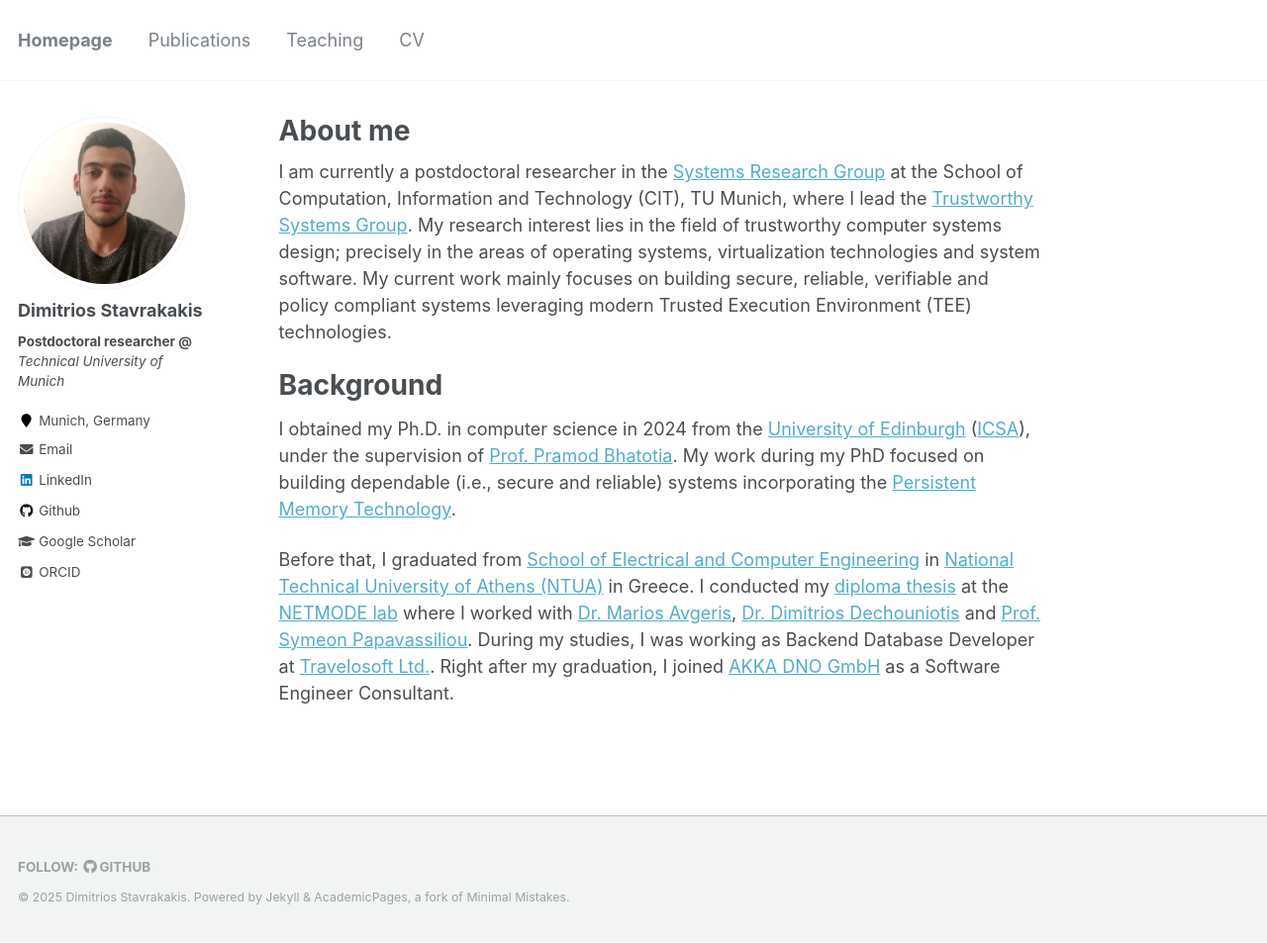
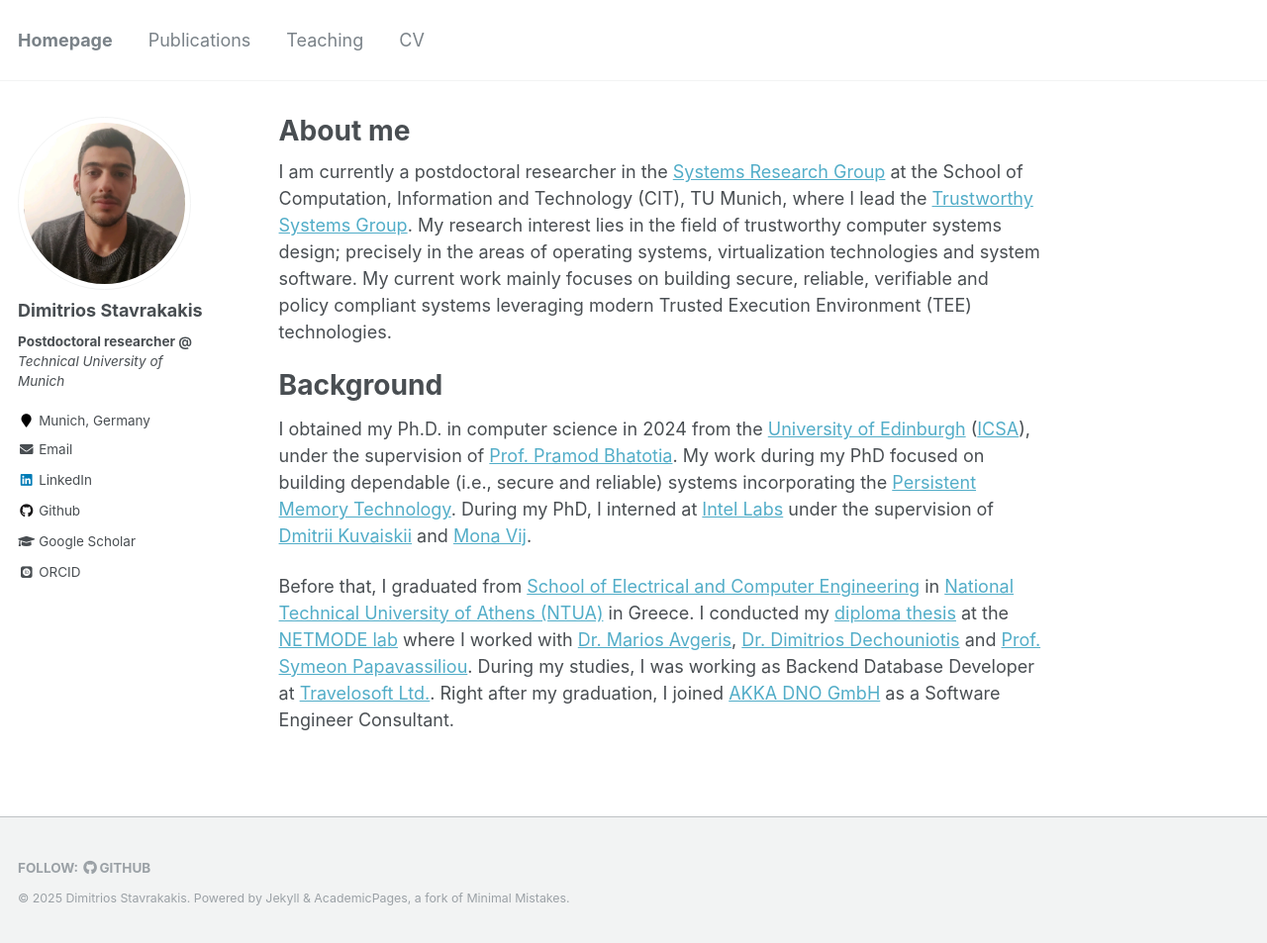
Before and after one commit to dimstav23/dimstav23.github.io, a Jekyll site: the page built from _pages/about.md, in a window 1280 px wide and 953 px high. Shown: the whole window at 99% size. Built offline with Jekyll 4.4.1, drawn with Linux system fonts in a browser that asks for light colours; some web fonts are replaced.

Commit message:
add internship in aboutme
Signed-off-by: dimstav23 <dimstav23@gmail.com>

```diff
--- a/_pages/about.md
+++ b/_pages/about.md
@@ -13,7 +13,7 @@ My research interest lies in the field of trustworthy computer systems design; p
 
 Background
 ====
-I obtained my Ph.D. in computer science in 2024 from the [University of Edinburgh](https://www.ed.ac.uk/) ([ICSA](https://web.inf.ed.ac.uk/icsa)), under the supervision of [Prof. Pramod Bhatotia](https://dse.in.tum.de/bhatotia/). My work during my PhD focused on building dependable (i.e., secure and reliable) systems incorporating the [Persistent Memory Technology](https://www.snia.org/education/what-is-persistent-memory).
+I obtained my Ph.D. in computer science in 2024 from the [University of Edinburgh](https://www.ed.ac.uk/) ([ICSA](https://web.inf.ed.ac.uk/icsa)), under the supervision of [Prof. Pramod Bhatotia](https://dse.in.tum.de/bhatotia/). My work during my PhD focused on building dependable (i.e., secure and reliable) systems incorporating the [Persistent Memory Technology](https://www.snia.org/education/what-is-persistent-memory). During my PhD, I interned at [Intel Labs](https://www.intel.com/content/www/us/en/research/overview.html) under the supervision of [Dmitrii Kuvaiskii](https://scholar.google.com/citations?user=PEhwLcwAAAAJ&hl=en) and [Mona Vij](https://scholar.google.com/citations?user=uZIel-4AAAAJ&hl=en).
 
 Before that, I graduated from [School of Electrical and Computer Engineering](https://www.ece.ntua.gr/en) in [National Technical University of Athens (NTUA)](https://www.ntua.gr/en/) in Greece. I conducted my [diploma thesis](http://artemis.cslab.ece.ntua.gr:8080/jspui/bitstream/123456789/13707/1/DT2018-0035.pdf) at the [NETMODE lab](http://www.netmode.ntua.gr/main/index.php) where I worked with [Dr. Marios Avgeris](https://scholar.google.com/citations?user=iTQI08AAAAAJ&hl=en), [Dr. Dimitrios Dechouniotis](https://scholar.google.com/citations?user=vDIKhicAAAAJ&hl=en) and [Prof. Symeon Papavassiliou](https://scholar.google.com/citations?user=qVvp2dEAAAAJ&hl=en). During my studies, I was working as Backend Database Developer at [Travelosoft Ltd.](https://travelsoft.gr/). Right after my graduation, I joined [AKKA DNO GmbH](https://www.akka-technologies.com/) as a Software Engineer Consultant.
 
```
